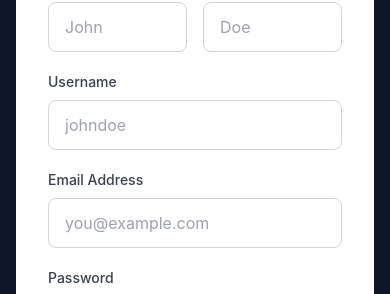
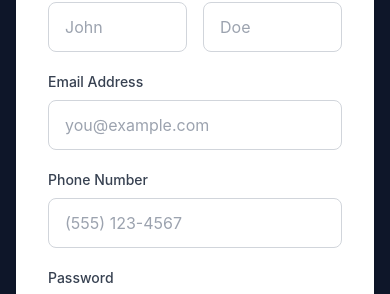
Before and after one commit to tsarv14/lineup, a Next.js app in the folder client/: page /register in a window 390 px wide. Shown: the part 244-538 px from the top of the page. Built offline with nearby package versions, Linux system fonts and the light colour scheme; no server answers.

Commit message:
Remove username field and add phone number requirement to registration

```diff
--- a/client/app/register/page.tsx
+++ b/client/app/register/page.tsx
@@ -17,11 +17,11 @@
     }
   }, [isAuthenticated, router])
   const [formData, setFormData] = useState({
-    username: '',
     email: '',
     password: '',
     firstName: '',
-    lastName: ''
+    lastName: '',
+    phoneNumber: ''
   })
   const [loading, setLoading] = useState(false)
 
@@ -101,22 +101,6 @@
             </div>
 
             <div>
-              <label htmlFor="username" className="block text-sm font-medium text-gray-700 mb-2">
-                Username
-              </label>
-              <input
-                type="text"
-                id="username"
-                name="username"
-                value={formData.username}
-                onChange={handleChange}
-                required
-                className="w-full px-4 py-3 border border-gray-300 rounded-lg focus:ring-2 focus:ring-primary-500 focus:border-transparent transition-all text-gray-900"
-                placeholder="johndoe"
-              />
-            </div>
-
-            <div>
               <label htmlFor="email" className="block text-sm font-medium text-gray-700 mb-2">
                 Email Address
               </label>
@@ -129,6 +113,22 @@
                 required
                 className="w-full px-4 py-3 border border-gray-300 rounded-lg focus:ring-2 focus:ring-primary-500 focus:border-transparent transition-all text-gray-900"
                 placeholder="you@example.com"
+              />
+            </div>
+
+            <div>
+              <label htmlFor="phoneNumber" className="block text-sm font-medium text-gray-700 mb-2">
+                Phone Number
+              </label>
+              <input
+                type="tel"
+                id="phoneNumber"
+                name="phoneNumber"
+                value={formData.phoneNumber}
+                onChange={handleChange}
+                required
+                className="w-full px-4 py-3 border border-gray-300 rounded-lg focus:ring-2 focus:ring-primary-500 focus:border-transparent transition-all text-gray-900"
+                placeholder="(555) 123-4567"
               />
             </div>
 
```
Also changed, not shown: 2 other files (tests, documents, lock files or other folders).
